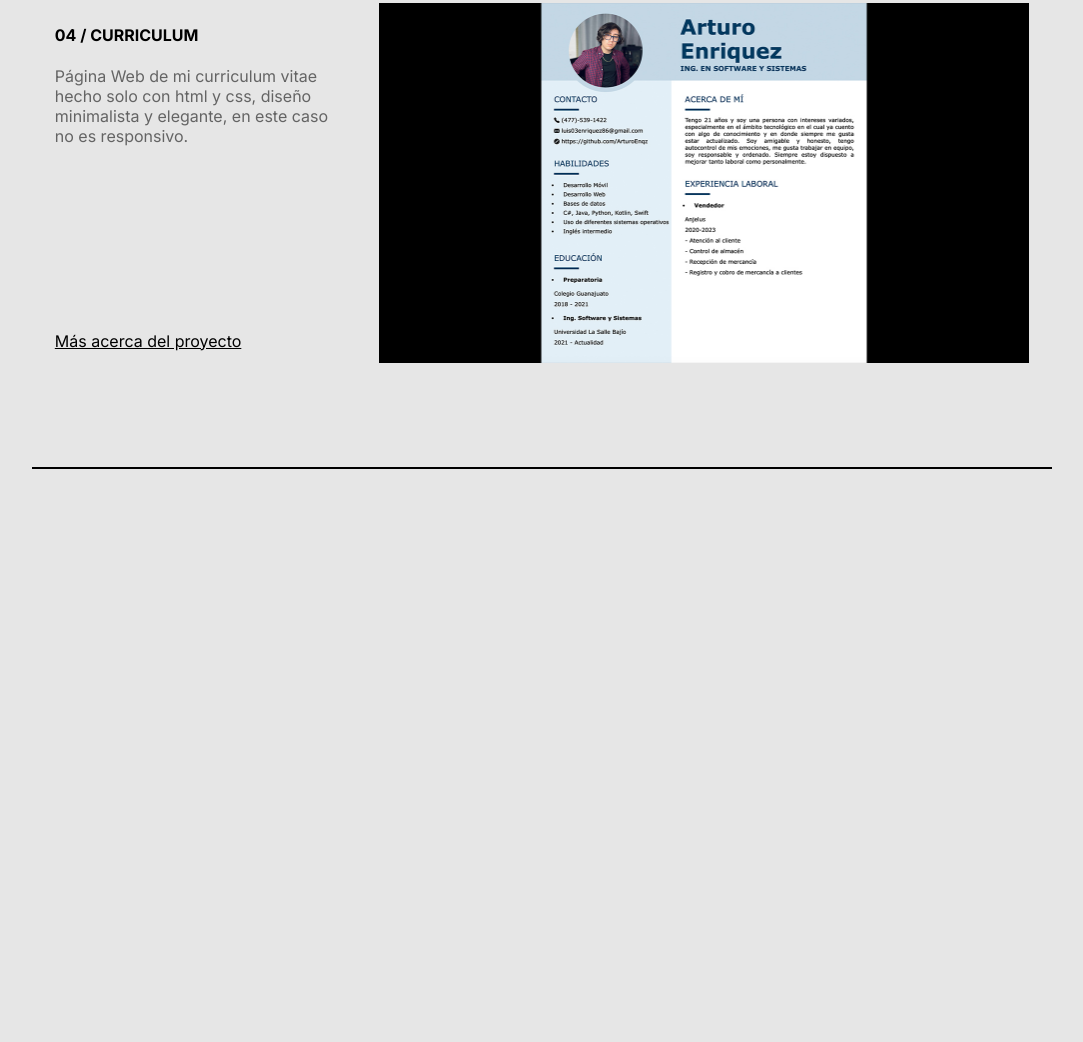
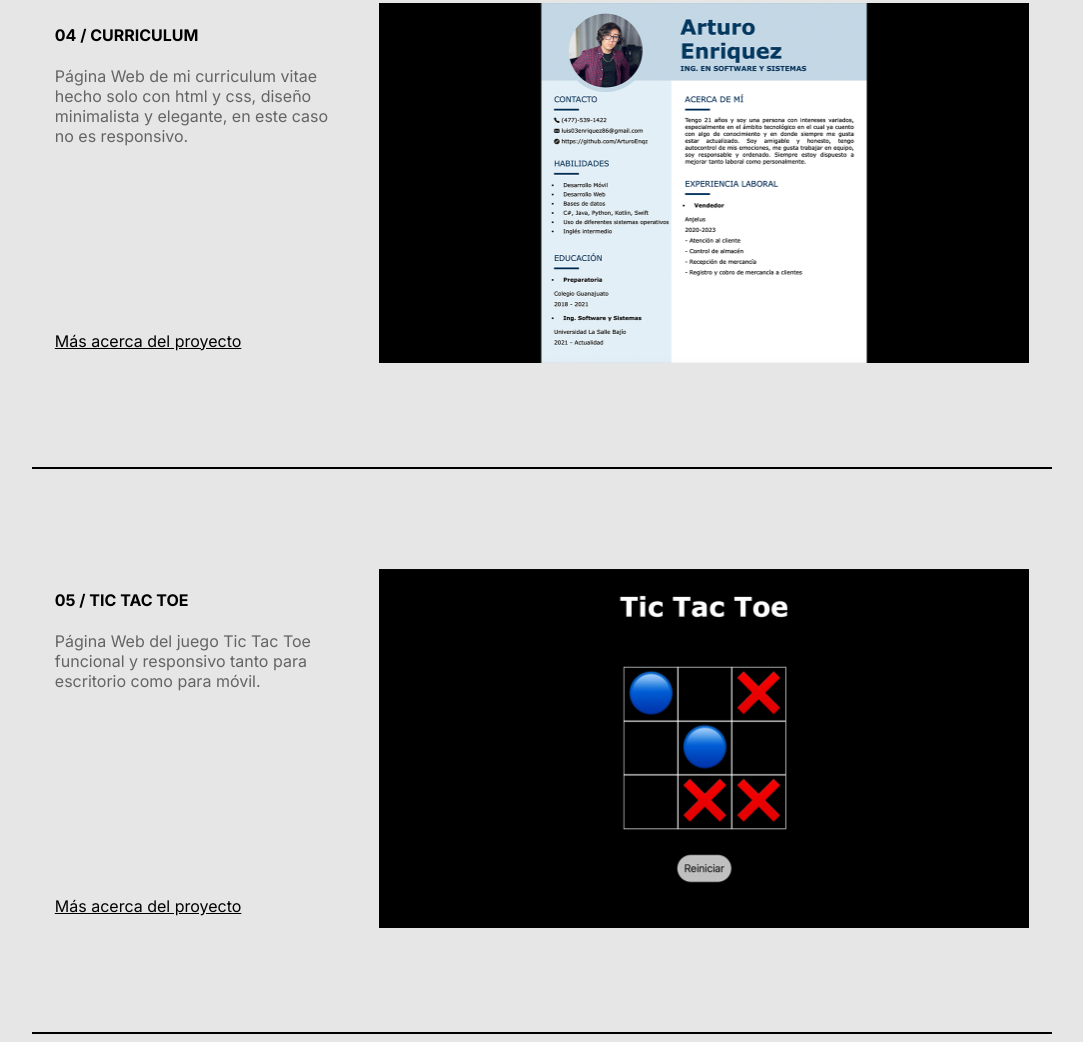
Before and after one commit to ArturoEnqz/Portfolio, a plain HTML site: page index.html in a window 1280 px wide. Shown: the part 2183-3225 px from the top of the page, without its empty margins (98-1181 px from the left). Before the commit the page ends 2660 px from the top, so only its background shows below. Drawn offline with Linux system fonts and the light colour scheme.

Commit message:
Add files via upload

```diff
--- a/index.html
+++ b/index.html
@@ -99,6 +99,24 @@
 
             <hr>
 
+            <div class="proyecto">
+                <div class="información">
+                    <h4>05 / TIC TAC TOE</h4>
+                    <p class="textoProyecto">
+                        Página Web del juego Tic Tac Toe funcional y responsivo tanto para escritorio como para móvil.
+                    </p>
+                    <p class="linkProyecto">
+                        <a href="https://arturoenqz.github.io/Tic-Tac-Toe/" target="_blank">Más acerca del proyecto</a>
+                    </p>
+                </div>
+
+                <div class="imagen">
+                    <img src="./img/proyecto5.jpg" alt="" class="img">
+                </div>
+            </div>
+
+            <hr>
+
         </div>
     </body>
 </html>
```
Also changed, not shown: img/proyecto5.jpg (added).
